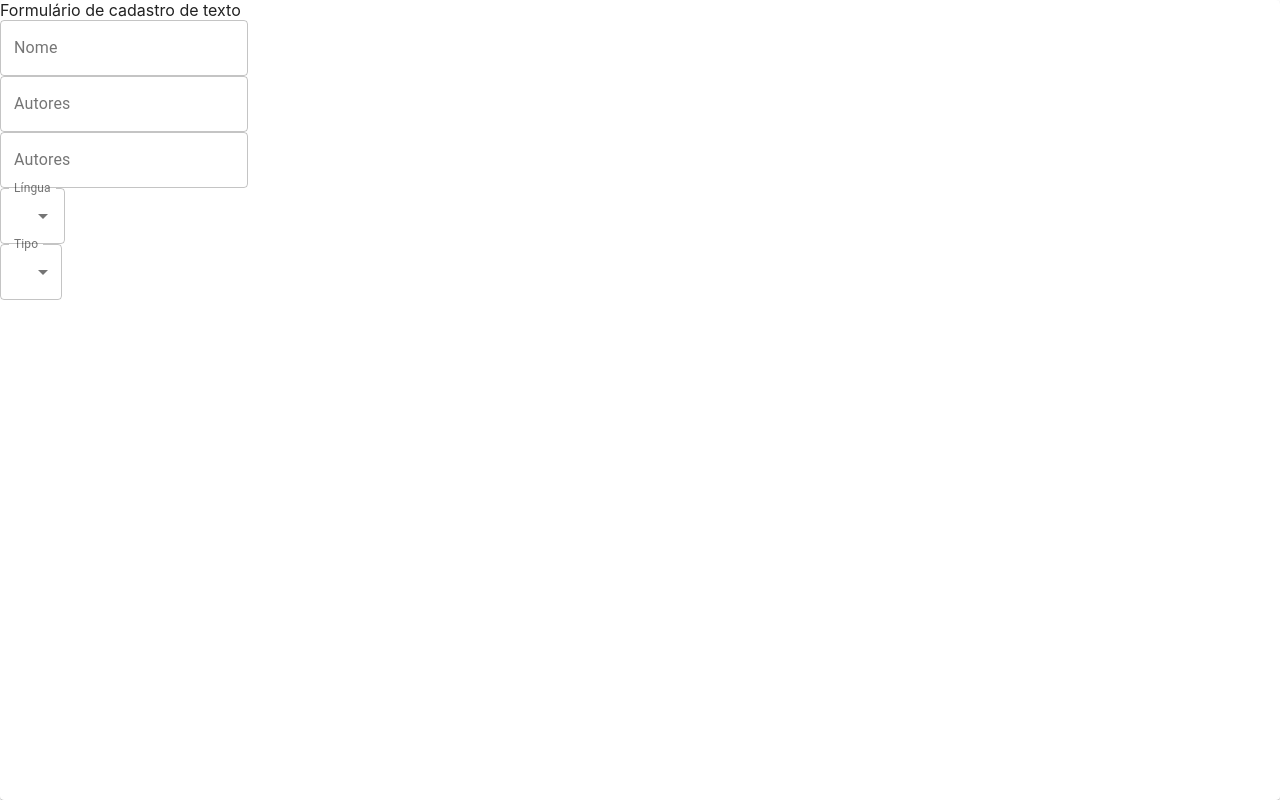
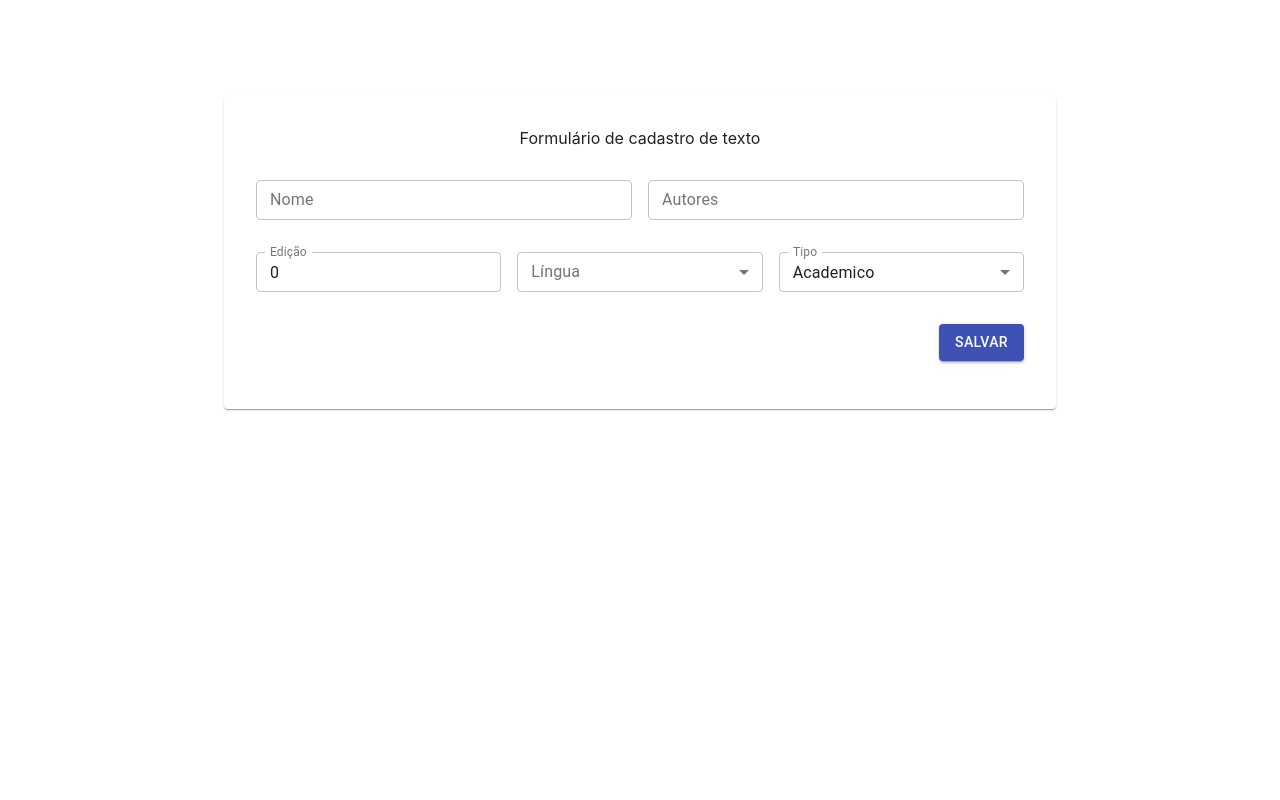
Before and after one commit to MiguelScatolin/leitura-solidaria, a React (Create React App) app: page / in a window 1280 px wide. Built offline with nearby package versions, Linux system fonts and the light colour scheme.

Commit message:
FIX: layout do formulario

```diff
--- a/src/features/text/manager.ts
+++ b/src/features/text/manager.ts
@@ -1,4 +1,5 @@
-import { postText, Text } from "./service";
+import { postText } from "./service";
+import { Text } from "./types";
 
 export const registerText = async (text: Text) => {
     const response = await postText(text);
--- a/src/features/text/service.ts
+++ b/src/features/text/service.ts
@@ -1,18 +1,4 @@
 import { httpClient } from "../../shared/http";
-
-export enum TextType {
-    Literature,
-    Academic,
-}
-
-export interface Text {
-    guid: number;
-    name: string;
-    authors: string[];
-    edition?: number;
-    language: string;
-    type: TextType;
-    hasImages: boolean;
-}
+import { Text } from "./types";
 
 export const postText = (text: Text) => httpClient.post<Text>("text");
--- /dev/null
+++ b/src/features/text/types.ts
@@ -0,0 +1,14 @@
+export enum TextType {
+    Literature,
+    Academic,
+}
+
+export interface Text {
+    guid: number;
+    name: string;
+    authors: string[];
+    edition?: number;
+    language: string;
+    type: TextType;
+    hasImages: boolean;
+}
--- a/src/features/text/views/TextForm.tsx
+++ b/src/features/text/views/TextForm.tsx
@@ -1,78 +1,159 @@
-import { Grid, MenuItem, Paper, TextField } from "@material-ui/core";
+import { Button, Grid, MenuItem, Paper, TextField } from "@material-ui/core";
 import { makeStyles } from "@material-ui/core/styles";
-import React from "react";
+import React, { ChangeEvent, useState } from "react";
+import { Text, TextType } from "../types";
+import { registerText } from "../manager";
 
 const useStyles = makeStyles({
     root: {
-        height: "100vh",
-        width: "100vw",
+        height: "100%",
+        width: "100%",
+        padding: 32,
+    },
+    grid: {
+        height: "100%",
+    },
+    page: {
+        display: "grid",
+        placeItems: "center",
+        padding: "10% 20%",
     },
 });
 
 const TextForm = () => {
     const classes = useStyles();
-    /* name: string;
-    authors: string[];
-    edition?: number;
-    language: string;
-    type: TextType;
-    hasImages: boolean; */
+    const [text, setText] = useState<Text>({
+        guid: 0,
+        name: "",
+        authors: [],
+        edition: 0,
+        language: "",
+        type: TextType.Academic,
+        hasImages: false,
+    });
+
+    const updateText = (
+        event: ChangeEvent<HTMLTextAreaElement | HTMLInputElement>
+    ) => {
+        setText({ ...text, [event.target.name]: event.target.value });
+    };
+
+    const handleRegisterText = async () => {
+        const result = await registerText(text);
+        console.log(result);
+    };
+
     return (
+        <div className={classes.page}>
             <Paper className={classes.root}>
-            <Grid container direction="column" xs={12}>
-                Formulário de cadastro de texto
-                <Grid item>
+                <Grid
+                    className={classes.grid}
+                    container
+                    direction="column"
+                    alignItems="center"
+                    justify="space-between"
+                    spacing={2}
+                >
+                    <Grid item>Formulário de cadastro de texto</Grid>
+                    <Grid container justify="space-between" item spacing={2}>
+                        <Grid item xs={6}>
                             <TextField
+                                color="primary"
+                                size="small"
+                                name="name"
+                                fullWidth
                                 id="outlined-basic"
                                 label="Nome"
                                 aria-label="Nome do texto"
                                 variant="outlined"
+                                onChange={updateText}
+                                value={text.name}
                             />
                         </Grid>
-                <Grid item>
+                        <Grid item xs={6}>
                             <TextField
+                                color="primary"
+                                name="authors"
+                                size="small"
                                 id="outlined-basic"
+                                fullWidth
                                 label="Autores"
                                 aria-label="Nome dos Autores"
                                 variant="outlined"
+                                onChange={updateText}
+                                value={text.authors}
                             />
                         </Grid>
-                <Grid item>
+                    </Grid>
+                    <Grid container justify="space-between" item spacing={2}>
+                        <Grid item xs={4}>
                             <TextField
+                                color="primary"
+                                size="small"
+                                name="edition"
+                                fullWidth
+                                type="number"
                                 id="outlined-basic"
-                        label="Autores"
-                        aria-label="Nome dos Autores"
+                                label="Edição"
+                                aria-label="Edição"
                                 variant="outlined"
+                                onChange={updateText}
+                                value={text.edition}
                             />
                         </Grid>
-                <Grid item>
+                        <Grid item xs={4}>
                             <TextField
+                                color="primary"
+                                size="small"
                                 id="lingua"
+                                name="language"
                                 label="Língua"
-                        value="20"
                                 select
                                 variant="outlined"
                                 aria-label="Língua do texto"
+                                onChange={updateText}
+                                fullWidth
+                                value={text.language}
                             >
                                 <MenuItem value="portugues10">Ten</MenuItem>
                                 <MenuItem value="ingles">Inglês</MenuItem>
                             </TextField>
                         </Grid>
-                <Grid item>
+                        <Grid item xs={4}>
                             <TextField
+                                color="primary"
+                                size="small"
                                 id="tipo"
+                                name="type"
                                 label="Tipo"
-                        value="20"
                                 select
                                 aria-label="Tipo do texto"
                                 variant="outlined"
+                                fullWidth
+                                onChange={updateText}
+                                value={text.type}
                             >
-                        <MenuItem value="Literatura">Literatura</MenuItem>
-                        <MenuItem value="artigo">Artigo</MenuItem>
+                                <MenuItem value={TextType.Academic}>
+                                    Academico
+                                </MenuItem>
+                                <MenuItem value={TextType.Literature}>
+                                    Literatura
+                                </MenuItem>
                             </TextField>
                         </Grid>
                     </Grid>
+                    <Grid item container justify="flex-end">
+                        <Button
+                            color="primary"
+                            variant="contained"
+                            onClick={handleRegisterText}
+                        >
+                            Salvar
+                        </Button>
+                    </Grid>
+                </Grid>
             </Paper>
+        </div>
     );
 };
 
--- a/src/shared/http/httpClient.ts
+++ b/src/shared/http/httpClient.ts
@@ -1,10 +1,10 @@
 import axios from "axios";
 
 const httpClient = axios.create({
-  baseURL: "localhost:9090/api",
-  responseType: "json",
-  headers: { "content-type": "application/json" },
-  timeout: 120000,
+    baseURL: "https://leitor-yara.rj.r.appspot.com/",
+    responseType: "json",
+    headers: { "content-type": "application/json" },
+    timeout: 120000,
 });
 
 export default httpClient;
```
Lines whose indentation alone changed are shown as unchanged.
